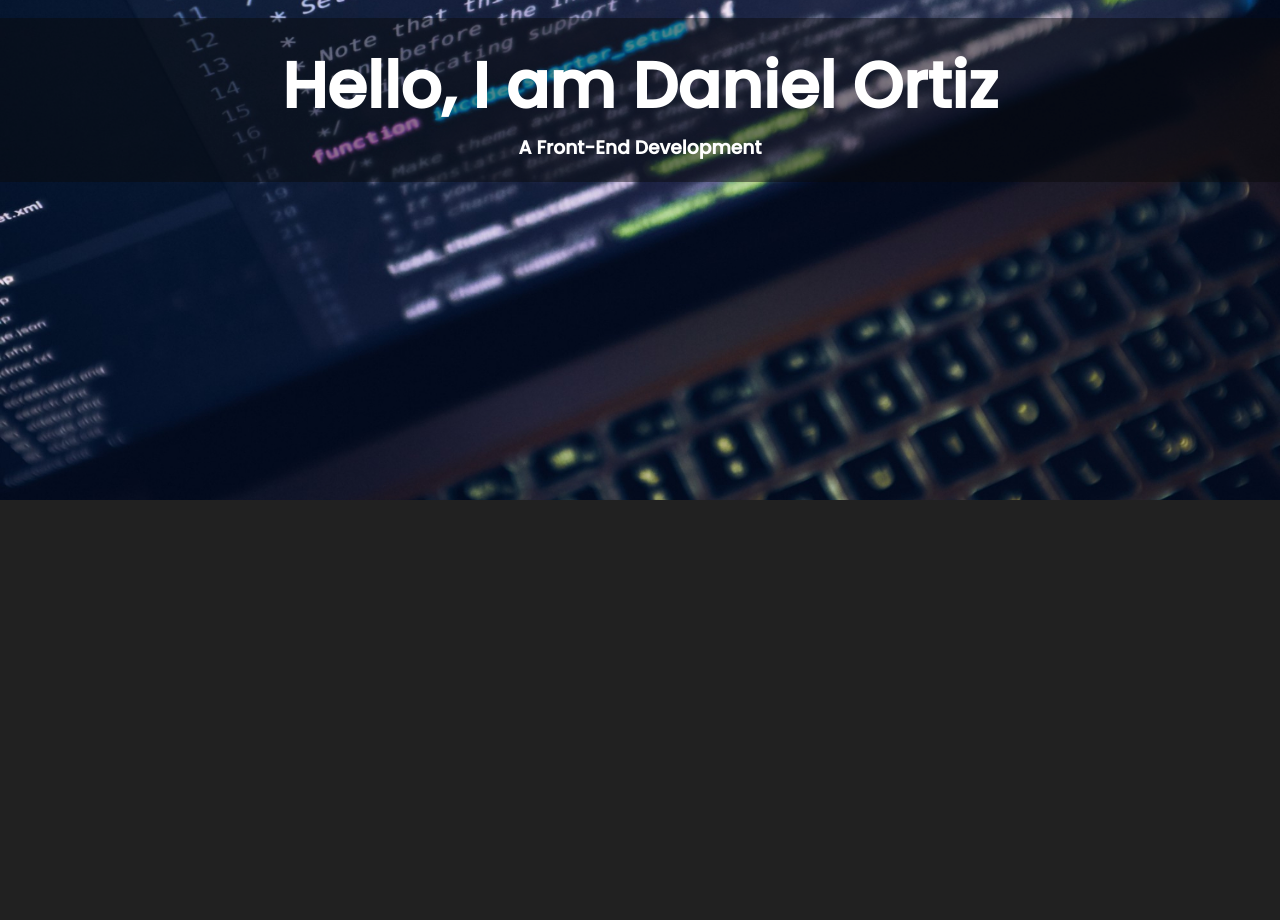
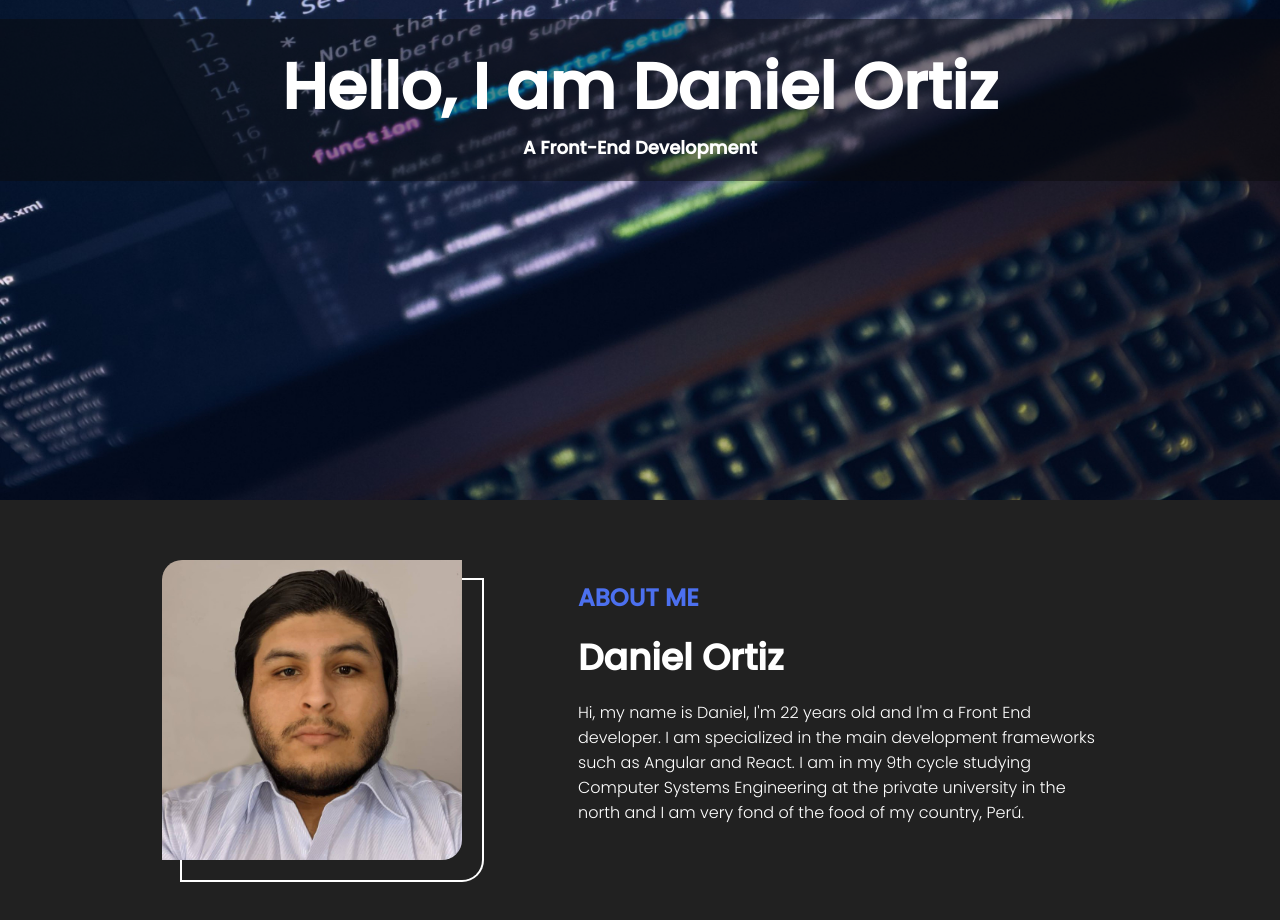
Before and after one commit to koinu1203/portfolio, an Angular app: page / in a window 1280 px wide. Shown: the part 300-1220 px from the top of the page. Before the commit the page ends 800 px from the top, so only its background shows below. Built offline with nearby package versions, Linux system fonts and the light colour scheme.

Commit message:
about add

```diff
--- /dev/null
+++ b/src/app/landing-page/about/about.component.html
@@ -0,0 +1,12 @@
+<div class="about-card">
+  <div class="about-img">
+    <div class="line-decoration"></div>
+    <img src="/assets/img/about-photo.jpg" alt="about photo">
+
+  </div>
+  <div class="about-info">
+    <h2>About Me</h2>
+    <h3>Daniel Ortiz</h3>
+    <p>{{aboutMessage}}</p>
+  </div>
+</div>
--- /dev/null
+++ b/src/app/landing-page/about/about.component.ts
@@ -0,0 +1,15 @@
+import { Component, Input, OnInit } from '@angular/core';
+
+@Component({
+  selector: 'app-about',
+  templateUrl: './about.component.html',
+  styleUrls: ['./about.component.scss']
+})
+export class AboutComponent implements OnInit {
+  @Input() aboutMessage:any = 'LoreIpsum';
+  constructor() { }
+
+  ngOnInit(): void {
+  }
+
+}
--- a/src/app/landing-page/home/home.component.html
+++ b/src/app/landing-page/home/home.component.html
@@ -1,6 +1,6 @@
 <div class="home-container">
   <div class="home-title">
     <h1>Hello, I am Daniel Ortiz</h1>
-    <h3>A Front-End Development</h3>
+    <h4>A Front-End Development</h4>
   </div>
 </div>
--- a/src/app/landing-page/landing-page.component.html
+++ b/src/app/landing-page/landing-page.component.html
@@ -1,6 +1,9 @@
+<div class="container">
+  <app-home id="home"></app-home>
+  <app-about [aboutMessage]="DATA?.about"></app-about>
+
+</div>
 <app-nav-bar [linksNavBar]="DATA?.navBar"></app-nav-bar>
-<div class="container">
-  <app-home></app-home>
-</div>
+
 <!-- <app-skill-card skillName="html"></app-skill-card> -->
 <!-- <app-proyect-card></app-proyect-card> -->
--- a/src/app/landing-page/landing-page.module.ts
+++ b/src/app/landing-page/landing-page.module.ts
@@ -6,13 +6,15 @@ import { LandingPageComponent } from './landing-page.component';
 import { NavBarComponent } from './nav-bar/nav-bar.component';
 import { HomeComponent } from './home/home.component';
 import { SharedComponentsModule } from './common/components/shared-components.module';
+import { AboutComponent } from './about/about.component';
 
 
 @NgModule({
   declarations: [
     LandingPageComponent,
     NavBarComponent,
-    HomeComponent
+    HomeComponent,
+    AboutComponent
   ],
   imports: [
     CommonModule,
--- a/src/app/landing-page/nav-bar/nav-bar.component.html
+++ b/src/app/landing-page/nav-bar/nav-bar.component.html
@@ -1,6 +1,6 @@
 <nav id="nav-bar"
      class="navbar">
-  <a class="logo" href="#">
+  <a class="logo" href="#home">
     <img src="/assets/img/LogoPorfolio.svg" alt="DDO logo">
   </a>
   <ul class="nav">
--- a/src/assets/config/english.config.json
+++ b/src/assets/config/english.config.json
@@ -8,7 +8,7 @@
     "experience": "Experience",
     "contact": "Contact Me"
   },
-  "about": "Hi, my name is Daniel, I'm 22 years old and I'm a Front End developer. I am specialized in the main development frameworks such as Angular and React. I am in my 9th cycle studying Computer Systems Engineering at the private university in the north and I am very fond of the food of my country, Peru.",
+  "about": "Hi, my name is Daniel, I'm 22 years old and I'm a Front End developer. I am specialized in the main development frameworks such as Angular and React. I am in my 9th cycle studying Computer Systems Engineering at the private university in the north and I am very fond of the food of my country, Perú.",
   "skills":[
     "angular",
     "react",
--- /dev/null
+++ b/src/assets/styles/about.scss
@@ -0,0 +1,47 @@
+.about-card{
+  width: 100vw;
+  height: 350;
+  margin-top: 10vh;
+  display: flex;
+  flex-direction: row;
+  justify-content:center;
+  justify-items: center;
+  .about-img{
+    margin-right: 3em;
+    width: 300px;
+    height: 300px;
+    border-radius: 20px 0px 20px 0px;
+    img{
+      position:relative;
+      bottom: 320px;
+      right: 20px;
+      width: inherit;
+      height: inherit;
+      border-radius: inherit;
+    }
+    .line-decoration{
+      position:relative;
+      border-radius: inherit;
+      width: inherit;
+      height: inherit;
+
+      -webkit-box-shadow: 0px 0px 0px 2px rgba(255,255,255,1);
+      -moz-box-shadow: 0px 0px 0px 2px rgba(255,255,255,1);
+      box-shadow: 0px 0px 0px 2px rgba(255,255,255,1);
+    }
+  }
+  .about-info{
+    margin-left: 3em;
+    width: 520px;
+    text-align: start;
+    h3{
+      margin-top: 15px;
+    }
+    p{
+      margin-top: 15px;
+
+      font-size:16px;
+      font-weight: lighter;
+    }
+  }
+}
--- a/src/styles.scss
+++ b/src/styles.scss
@@ -5,6 +5,7 @@
 @import './assets/styles/color-variables.scss';
 @import './assets/styles/navbar.scss';
 @import './assets/styles/home.scss';
+@import './assets/styles/about.scss';
 
 
 /* You can add global styles to this file, and also import other style files */
@@ -16,9 +17,11 @@ body{
   margin: 0;
   font-family: Poppins;
   background-color: $color-background;
+  overflow-x: hidden;
 }
-h1,h3{
+h1,h2,h3,h4,p{
   margin: 0px;
+  padding: 0px;
   color: $color-white;
 
 }
@@ -26,16 +29,26 @@ h1{
   font-weight: bolder;
   font-size: 4em;
 }
+h2{
+  font-size: 24px;
+  font-weight: bold;
+  text-transform: uppercase;
+  color: $color-blue;
+}
+h3{
+  font-size: 36px;
+  font-weight: bold;
+}
+h4{
+  font-size:large;
+}
 
 app-landing-page{
   display: flex;
   flex-direction: column;
   align-items: center;
-  justify-content: center;
-  justify-items: center;
+  justify-content: start;
   text-align: center;
   width: 100%;
-  height: 100%;
+  height: 300vh;
 }
-.container{
-}
```
Also changed, not shown: src/app/landing-page/about/about.component.scss (added), src/assets/img/about-photo.jpg (added), 1 other file (tests, documents, lock files or other folders).
